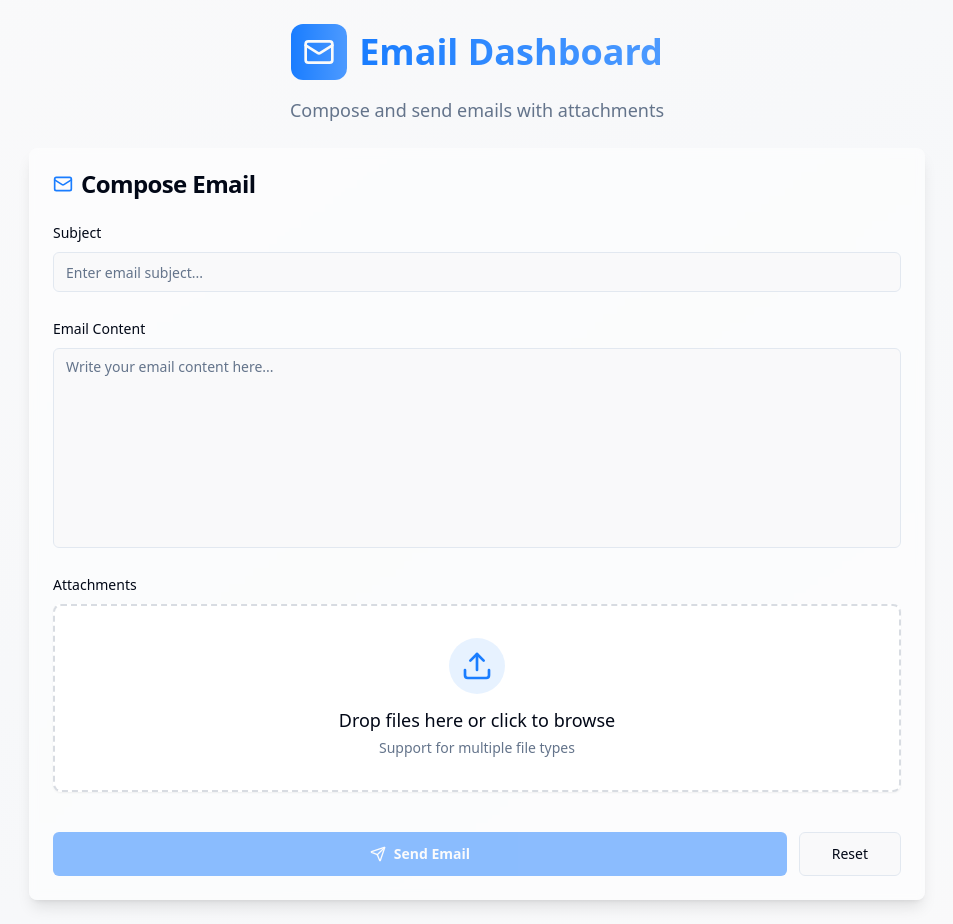
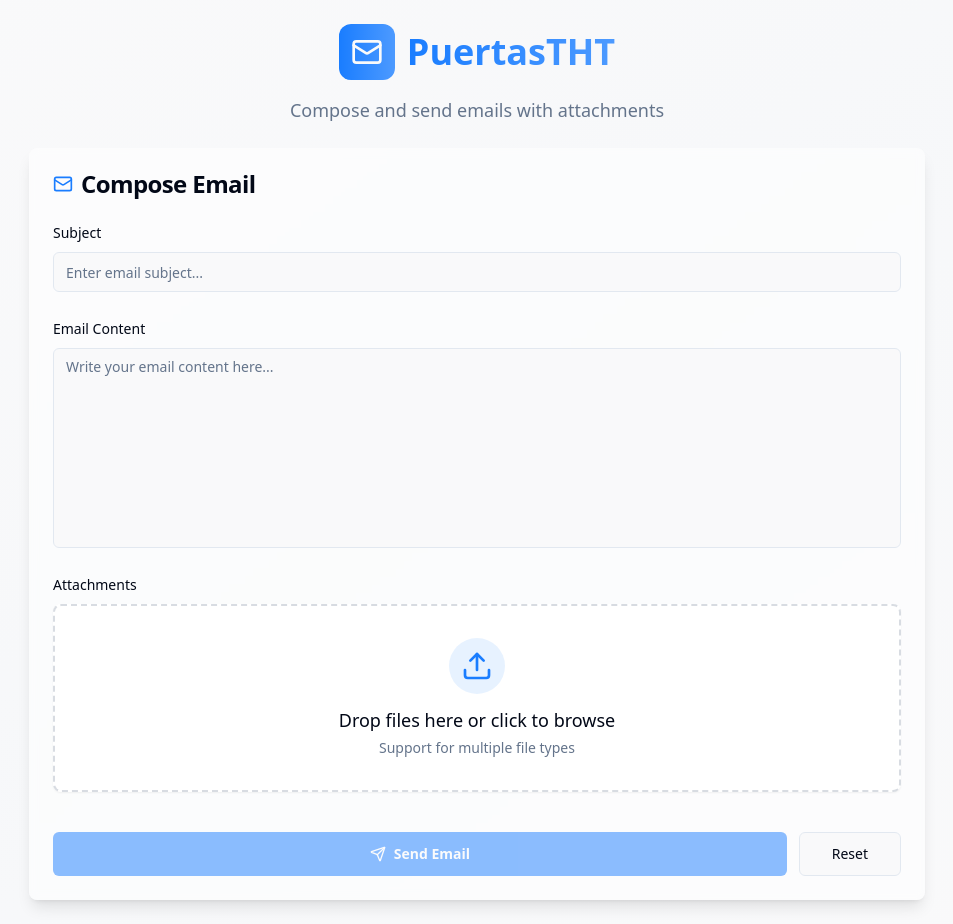
Before and after one commit to jefe-spain/dash-mail-craft, a React (Vite) app: page / in a window 1280 px wide. Shown: the whole page, without its empty margins (163-1116 px from the left). Built offline with nearby package versions, Linux system fonts and the light colour scheme.

Commit message:
Update title to PuertasTHT

```diff
--- a/src/components/EmailDashboard.tsx
+++ b/src/components/EmailDashboard.tsx
@@ -52,7 +52,7 @@ Your email has been processed and delivered to the recipients.`);
               <Mail className="h-8 w-8" />
             </div>
             <h1 className="text-4xl font-bold bg-gradient-to-r from-primary to-primary-glow bg-clip-text text-transparent">
-              Email Dashboard
+              PuertasTHT
             </h1>
           </div>
           <p className="text-muted-foreground text-lg">
```
